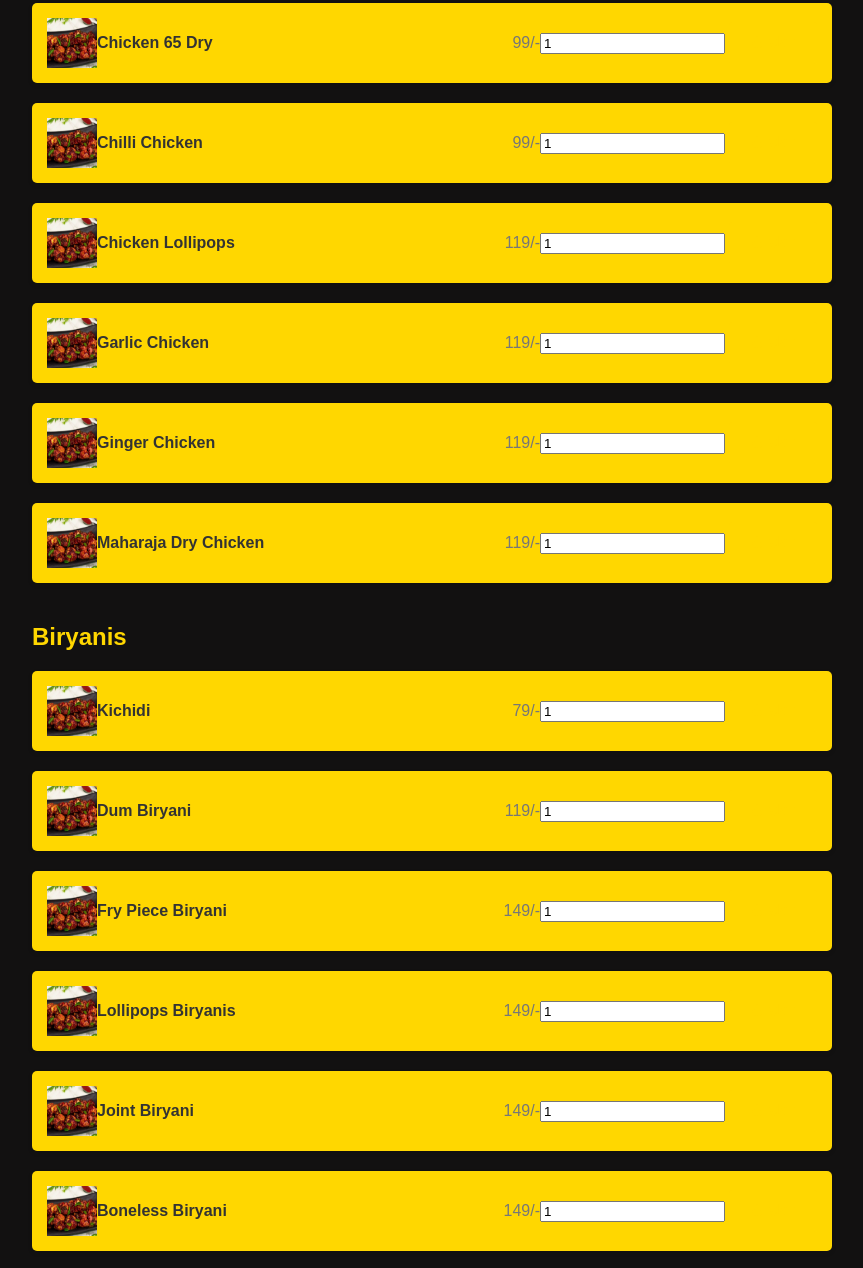
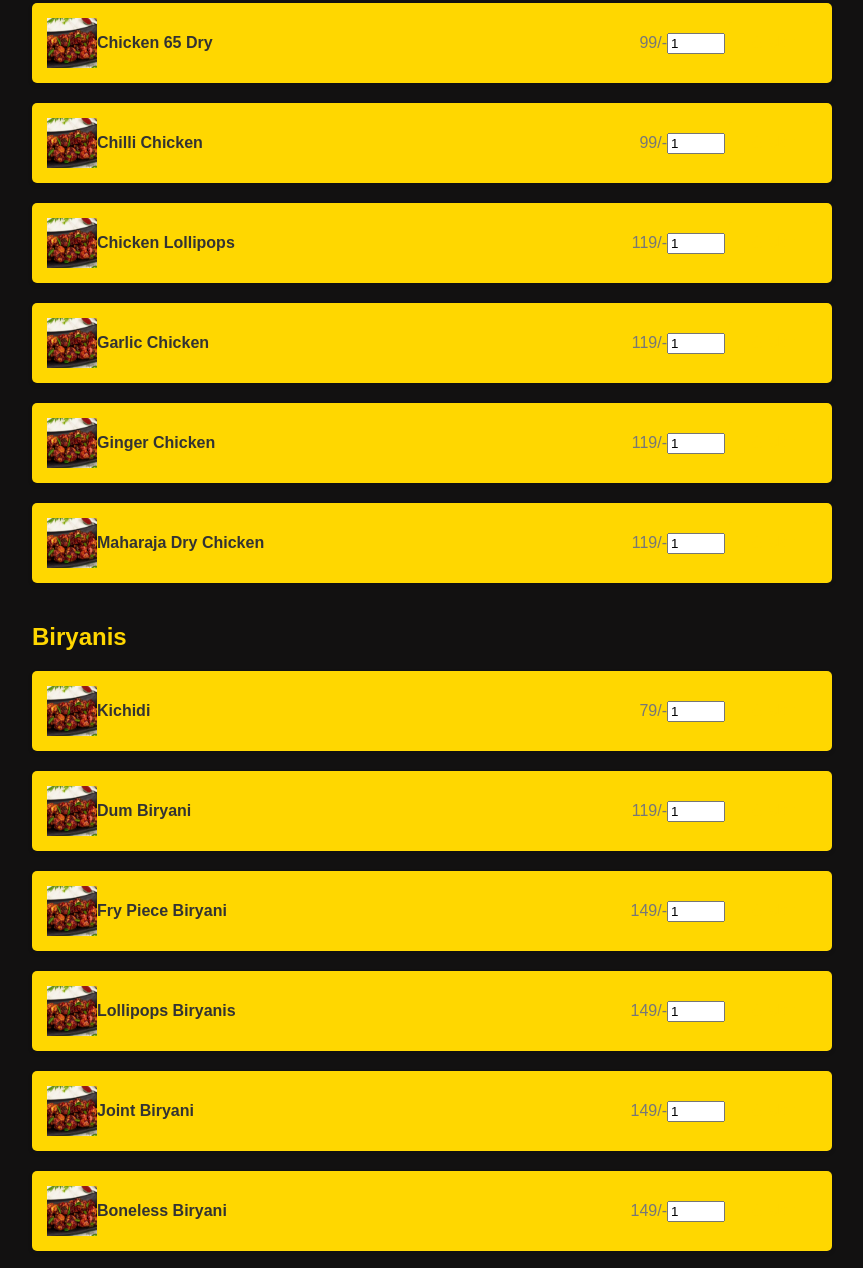
Before and after one commit to saisivaprasad7/rajugagaribiryani, a plain HTML site: page index.html in a window 1280 px wide. Shown: the part 196-1464 px from the top of the page, without its empty margins (208-1071 px from the left). Drawn offline with Linux system fonts and the light colour scheme.

Commit message:
Update index.html

```diff
--- a/index.html
+++ b/index.html
@@ -17,7 +17,7 @@
         <div class="item-name">Chicken 65 Dry</div>
         <div class="item-price">99/-</div>
         <div class="quantity-section">
-        <input type="number" class="quantity-input" value="1">
+          <input type="number" class="quantity-input" value="1" style="width: 50px;">
         <button class="add-to-cart-btn" onclick="addToCart('Chicken 65 Dry', 99)"><strong>Order</strong></button>
       </div>
     </div>
@@ -26,7 +26,7 @@
         <div class="item-name">Chilli Chicken</div>
         <div class="item-price">99/-</div>
         <div class="quantity-section">
-          <input type="number" class="quantity-input" value="1">
+          <input type="number" class="quantity-input" value="1" style="width: 50px;">
         <button class="add-to-cart-btn" onclick="addToCart('Chilli Chicken', 99)"><strong>Order</strong></button>
       </div>
       </div>
@@ -35,7 +35,7 @@
         <div class="item-name">Chicken Lollipops</div>
         <div class="item-price">119/-</div>
         <div class="quantity-section">
-          <input type="number" class="quantity-input" value="1">
+          <input type="number" class="quantity-input" value="1" style="width: 50px;">
         <button class="add-to-cart-btn" onclick="addToCart('Chicken Lollipops', 119)"><strong>Order</strong></button>
       </div>
       </div>
@@ -44,7 +44,7 @@
         <div class="item-name">Garlic Chicken</div>
         <div class="item-price">119/-</div>
         <div class="quantity-section">
-          <input type="number" class="quantity-input" value="1">
+          <input type="number" class="quantity-input" value="1" style="width: 50px;">
         <button class="add-to-cart-btn" onclick="addToCart('Garlic Chicken', 119)"><strong>Order</strong></button>
       </div>
       </div>
@@ -53,7 +53,7 @@
         <div class="item-name">Ginger Chicken</div>
         <div class="item-price">119/-</div>
         <div class="quantity-section">
-          <input type="number" class="quantity-input" value="1">
+          <input type="number" class="quantity-input" value="1" style="width: 50px;">
         <button class="add-to-cart-btn" onclick="addToCart('Ginger Chicken', 119)"><strong>Order</strong></button>
       </div>
       </div>
@@ -62,7 +62,7 @@
         <div class="item-name">Maharaja Dry Chicken</div>
         <div class="item-price">119/-</div>
         <div class="quantity-section">
-          <input type="number" class="quantity-input" value="1">
+          <input type="number" class="quantity-input" value="1" style="width: 50px;">
         <button class="add-to-cart-btn" onclick="addToCart('Maharaja Dry Chicken', 119)"><strong>Order</strong></button>
       </div>
     </div>
@@ -73,7 +73,7 @@
         <div class="item-name">Kichidi</div>
         <div class="item-price">79/-</div>
         <div class="quantity-section">
-          <input type="number" class="quantity-input" value="1">
+          <input type="number" class="quantity-input" value="1" style="width: 50px;">
         <button class="add-to-cart-btn" onclick="addToCart('Kichidi', 79)"><strong>Order</strong></button>
       </div>
       </div>
@@ -82,7 +82,7 @@
         <div class="item-name">Dum Biryani</div>
         <div class="item-price">119/-</div>
         <div class="quantity-section">
-          <input type="number" class="quantity-input" value="1">
+          <input type="number" class="quantity-input" value="1" style="width: 50px;">
         <button class="add-to-cart-btn" onclick="addToCart('Dum Biryani', 119)"><strong>Order</strong></button>
       </div>
       </div>
@@ -91,7 +91,7 @@
         <div class="item-name">Fry Piece Biryani</div>
         <div class="item-price">149/-</div>
         <div class="quantity-section">
-          <input type="number" class="quantity-input" value="1">
+          <input type="number" class="quantity-input" value="1" style="width: 50px;">
         <button class="add-to-cart-btn" onclick="addToCart('Fry Piece Biryani', 149)"><strong>Order</strong></button>
       </div>
       </div>
@@ -100,7 +100,7 @@
         <div class="item-name">Lollipops Biryanis</div>
         <div class="item-price">149/-</div>
         <div class="quantity-section">
-          <input type="number" class="quantity-input" value="1">
+          <input type="number" class="quantity-input" value="1" style="width: 50px;">
         <button class="add-to-cart-btn" onclick="addToCart('Lollipops Biryani', 149)"><strong>Order</strong></button>
       </div>
       </div>
@@ -109,7 +109,7 @@
         <div class="item-name">Joint Biryani</div>
         <div class="item-price">149/-</div>
         <div class="quantity-section">
-          <input type="number" class="quantity-input" value="1">
+          <input type="number" class="quantity-input" value="1" style="width: 50px;">
         <button class="add-to-cart-btn" onclick="addToCart('Joint Biryani', 149)"><strong>Order</strong></button>
       </div>
       </div>
@@ -118,7 +118,7 @@
         <div class="item-name">Boneless Biryani</div>
         <div class="item-price">149/-</div>
         <div class="quantity-section">
-          <input type="number" class="quantity-input" value="1">
+          <input type="number" class="quantity-input" value="1" style="width: 50px;">
         <button class="add-to-cart-btn" onclick="addToCart('Boneless Biryani', 149)"><strong>Order</strong></button>
       </div>
       </div>
@@ -127,7 +127,7 @@
         <div class="item-name">Mogalai Biryani</div>
         <div class="item-price">159/-</div>
         <div class="quantity-section">
-          <input type="number" class="quantity-input" value="1">
+          <input type="number" class="quantity-input" value="1" style="width: 50px;">
         <button class="add-to-cart-btn" onclick="addToCart('Mogalai Biryani', 159)"><strong>Order</strong></button>
       </div>
       </div>
@@ -136,7 +136,7 @@
         <div class="item-name">Dhil Kush Biryani</div>
         <div class="item-price">159/-</div>
         <div class="quantity-section">
-          <input type="number" class="quantity-input" value="1">
+          <input type="number" class="quantity-input" value="1" style="width: 50px;">
         <button class="add-to-cart-btn" onclick="addToCart('Dhil Kush Biryani', 159)"><strong>Order</strong></button>
       </div>
     </div>
@@ -147,7 +147,7 @@
         <div class="item-name">Raju Gari Special Biryani</div>
         <div class="item-price">179/-</div>
         <div class="quantity-section">
-          <input type="number" class="quantity-input" value="1">
+          <input type="number" class="quantity-input" value="1" style="width: 50px;">
         <button class="add-to-cart-btn" onclick="addToCart('Raju Gari Special Biryani', 179)"><strong>Order</strong></button>
       </div>
     </div>
```
